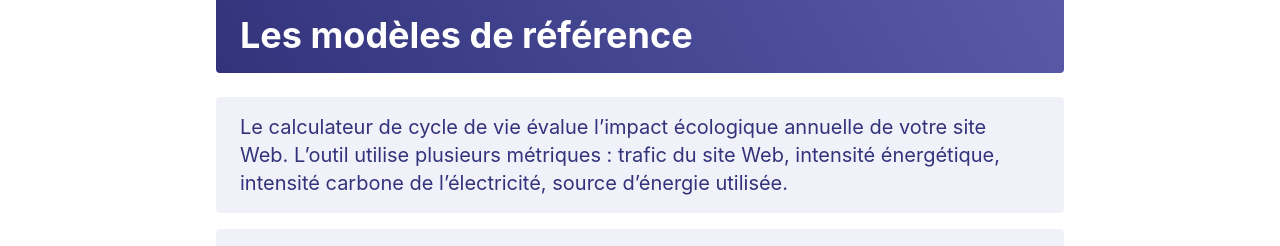
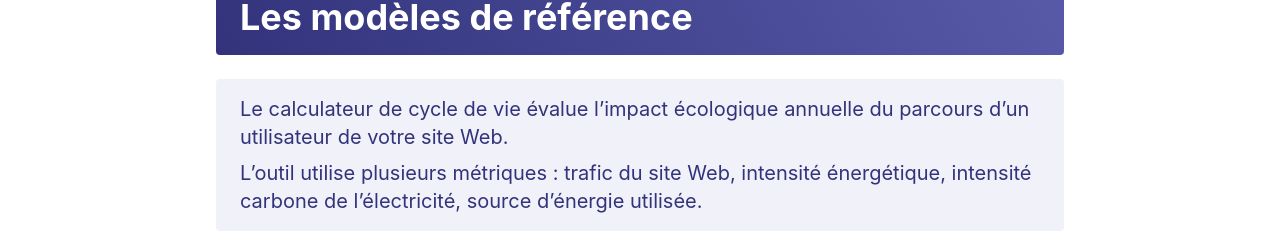
Before and after one commit to adrienloup/lcc, a React (Vite) app: page /lcc/documentation/modeles-de-reference in a window 1280 px wide. Shown: the part 184-430 px from the top of the page. Built offline with nearby package versions, Linux system fonts and the light colour scheme.

Commit message:
Initialize lcc project

```diff
--- a/src/pages/Documentation/Reference/Reference.tsx
+++ b/src/pages/Documentation/Reference/Reference.tsx
@@ -2,8 +2,8 @@ import { useEffect } from 'react'
 import { models } from '../../../datas/models.json'
 import Heading from '../../../components/molecules/Heading/Heading'
 import Subtitle from '../../../components/atoms/Subtitle/Subtitle'
-import Header from '../../../components/organisms/Header/Header'
-import Footer from '../../../components/organisms/Footer/Footer'
+import Header from '../../../components/molecules/Header/Header'
+import Footer from '../../../components/molecules/Footer/Footer'
 import Button from '../../../components/molecules/Button/Button'
 import List from '../../../components/atoms/List/List'
 import Text from '../../../components/atoms/Text/Text'
@@ -44,7 +44,8 @@ function Reference() {
         <article className='article'>
           <Heading text='Les modèles de référence' />
           <div className='frame'>
-            <Text text='<p>Le calculateur de cycle de vie évalue l’impact écologique annuelle de votre site Web. L’outil utilise plusieurs métriques : trafic du site Web, intensité énergétique, intensité carbone de l’électricité, source d’énergie utilisée.</p>' />
+            <Text text='<p>Le calculateur de cycle de vie évalue l’impact écologique annuelle du parcours d’un utilisateur de votre site Web.</p>
+              <p>L’outil utilise plusieurs métriques : trafic du site Web, intensité énergétique, intensité carbone de l’électricité, source d’énergie utilisée.</p>' />
           </div>
           <div className='frame'>
             <Subtitle text='Comment l’impact écologique est-il calculé&nbsp;?' />
--- a/src/pages/Documentation/Resources/Resources.tsx
+++ b/src/pages/Documentation/Resources/Resources.tsx
@@ -2,8 +2,8 @@ import { useEffect } from 'react'
 import { resources } from '../../../datas/resources.json'
 import Heading from '../../../components/molecules/Heading/Heading'
 import Subtitle from '../../../components/atoms/Subtitle/Subtitle'
-import Header from '../../../components/organisms/Header/Header'
-import Footer from '../../../components/organisms/Footer/Footer'
+import Header from '../../../components/molecules/Header/Header'
+import Footer from '../../../components/molecules/Footer/Footer'
 import Button from '../../../components/molecules/Button/Button'
 import List from '../../../components/atoms/List/List'
 
```
